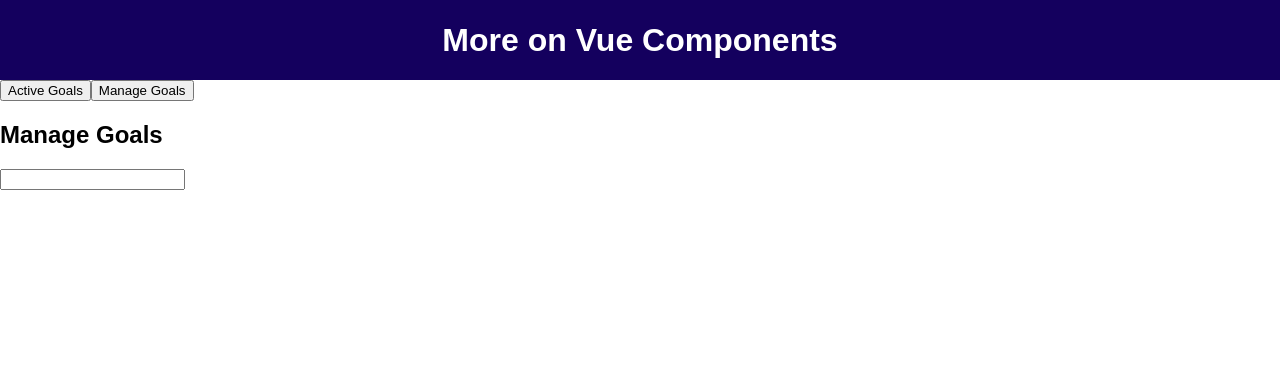
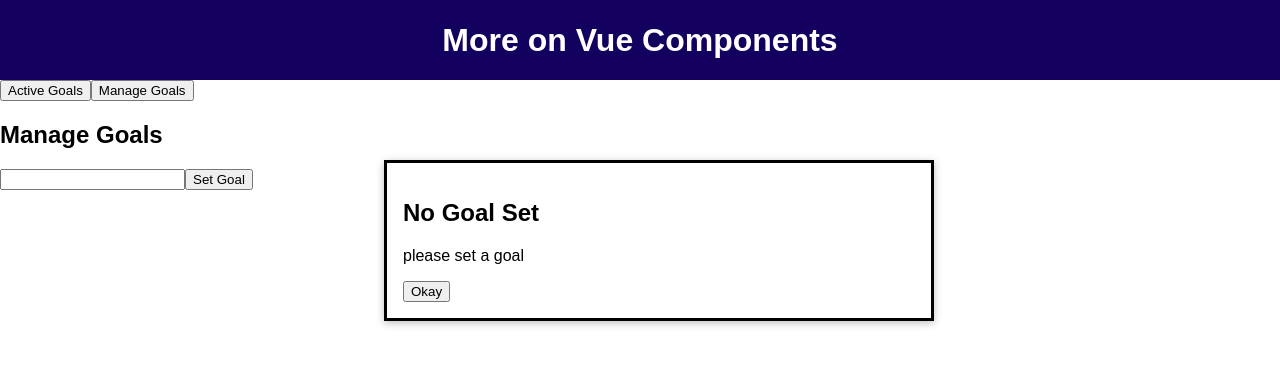
Before and after one commit to motifaithed/vue-components-deep-dive, a Vue app: page / in a window 1280 px wide. Both pictures are taken after a click on the button "Manage Goals". Shown: the top 366 px of the page. Built offline with nearby package versions, Linux system fonts and the light colour scheme.

Commit message:
013 Teleporting Elements

```diff
--- /dev/null
+++ b/src/components/ErrorPage.vue
@@ -0,0 +1,18 @@
+<template>
+    <dialog open>
+        <slot></slot>
+    </dialog>
+</template>
+
+<style>
+dialog {
+    margin: 0;
+    position: fixed;
+    top: 20vh;
+    left: 30%;
+    width: 40%;
+    background-color: white;
+    box-shadow: 0 2px 8px rgba(0, 0, 0, 0.26);
+    padding: 1rem;
+}
+</style>
--- a/src/components/ManageGoals.vue
+++ b/src/components/ManageGoals.vue
@@ -1,6 +1,42 @@
 <template>
     <div>
         <h2>Manage Goals</h2>
-        <input type="text">
+        <input type="text" ref="goal">
+        <button @click="setGoal">Set Goal</button>
+        <teleport to="#app">
+        <error-page v-if="goalIsValid">
+            <h2>No Goal Set</h2>
+            <p>please set a goal</p>
+            <button @click="resetGoal">Okay</button>
+        </error-page>
+    </teleport>
     </div>
 </template>
+<script>
+    import ErrorPage from './ErrorPage.vue';
+    export default {
+        data(){
+            return {
+                goalIsValid: true
+            }
+        },
+        components:{
+            ErrorPage
+        },
+        methods: {
+            setGoal(){
+
+                if(this.$refs.goal.value !== ''){
+                    console.log('hello world');
+                    this.goalIsValid = false;
+                    return;
+                }
+                console.log('test');
+                this.goalIsValid = true;
+            },
+            resetGoal(){
+                this.goalIsValid = false;
+            }
+        }
+    }
+</script>
```
Also changed, not shown: src/components/ActiveGoals.vue (line endings or trailing spaces).
